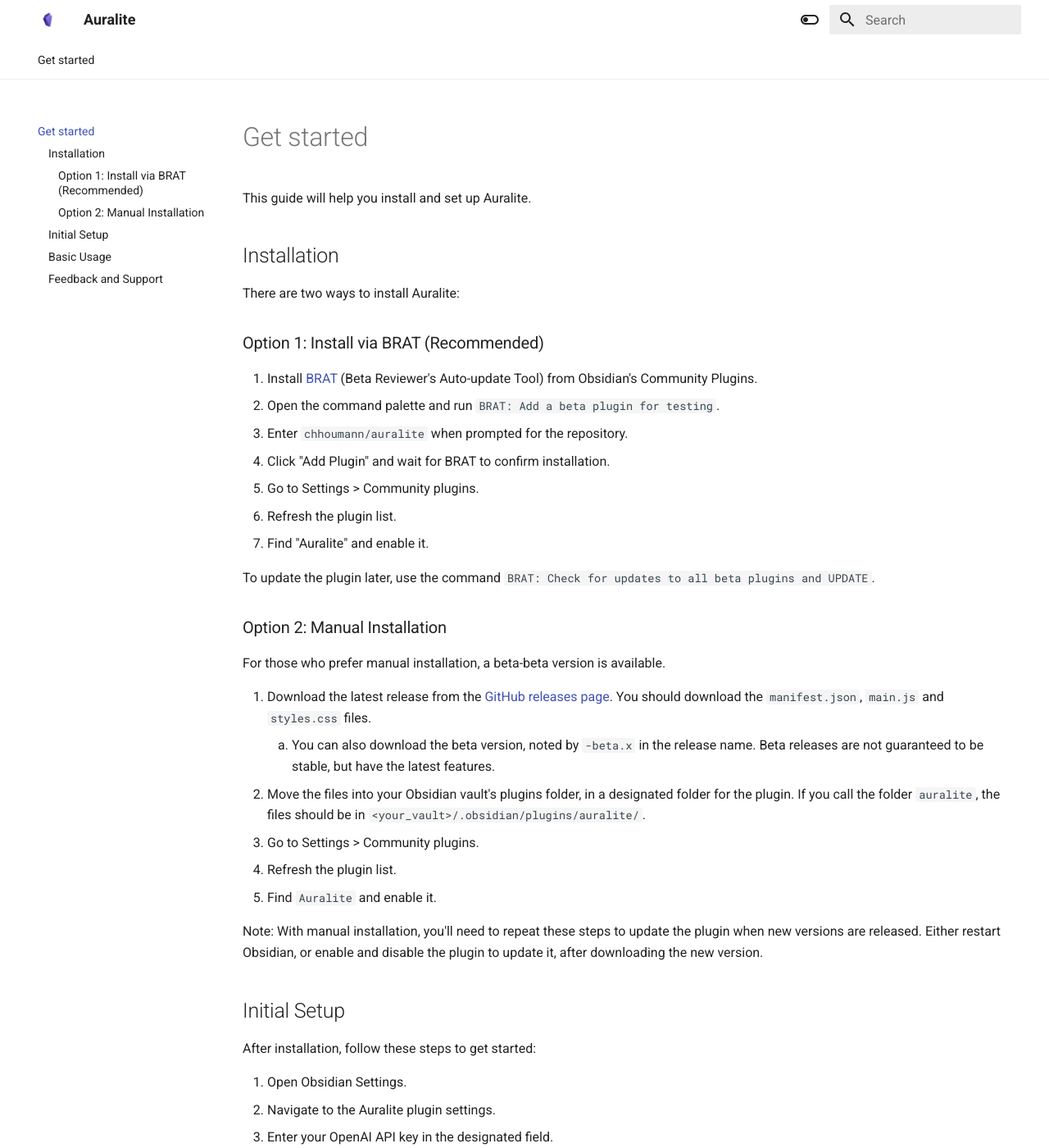
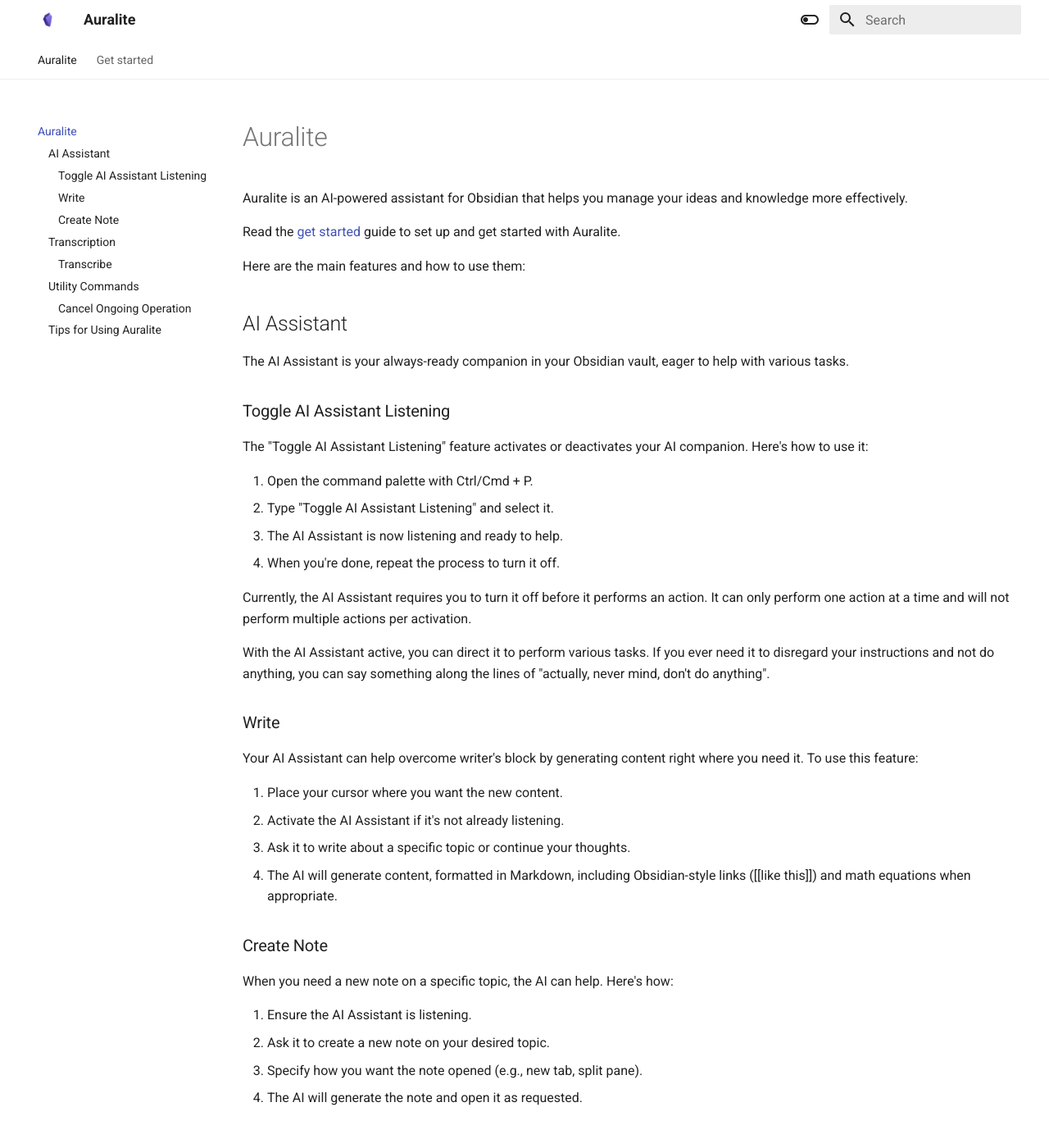
Before and after one commit to chhoumann/auralite, an MkDocs documentation site: the page built from docs/docs/index.md, in a window 1280 px wide and 1400 px high. Shown: the whole window at 82% size. Built offline with MkDocs 1.6.1 and Material for MkDocs 9.7.7, drawn with Linux system fonts in a browser that asks for light colours; some of the changed text lies outside the part shown.

Commit message:
docs: features on homepage

```diff
--- /dev/null
+++ b/docs/docs/get-started.md
@@ -0,0 +1,56 @@
+# Get started
+
+This guide will help you install and set up Auralite.
+
+## Installation
+
+There are two ways to install Auralite:
+
+### Option 1: Install via BRAT (Recommended)
+
+1. Install [BRAT](https://tfthacker.com/brat-quick-guide) (Beta Reviewer's Auto-update Tool) from Obsidian's Community Plugins.
+2. Open the command palette and run `BRAT: Add a beta plugin for testing`.
+3. Enter `chhoumann/auralite` when prompted for the repository.
+4. Click "Add Plugin" and wait for BRAT to confirm installation.
+5. Go to Settings > Community plugins.
+6. Refresh the plugin list.
+7. Find "Auralite" and enable it.
+
+To update the plugin later, use the command `BRAT: Check for updates to all beta plugins and UPDATE`.
+
+### Option 2: Manual Installation
+
+For those who prefer manual installation, a beta-beta version is available.
+
+1. Download the latest release from the [GitHub releases page](https://github.com/chhoumann/auralite/releases). You should download the `manifest.json`, `main.js` and `styles.css` files.
+    1. You can also download the beta version, noted by `-beta.x` in the release name. Beta releases are not guaranteed to be stable, but have the latest features.
+2. Move the files into your Obsidian vault's plugins folder, in a designated folder for the plugin. If you call the folder `auralite`, the files should be in `<your_vault>/.obsidian/plugins/auralite/`.
+3. Go to Settings > Community plugins.
+4. Refresh the plugin list.
+5. Find `Auralite` and enable it.
+
+Note: With manual installation, you'll need to repeat these steps to update the plugin when new versions are released.
+Either restart Obsidian, or enable and disable the plugin to update it, after downloading the new version.
+
+
+## Initial Setup
+
+After installation, follow these steps to get started:
+
+1. Open Obsidian Settings.
+2. Navigate to the Auralite plugin settings.
+3. Enter your OpenAI API key in the designated field.
+
+## Basic Usage
+
+While detailed usage instructions are still in development, here are some key features:
+
+- Create new notes using voice commands
+- Transcribe your speech (with formatting)
+- Write directly to the current note using voice input
+
+## Feedback and Support
+
+As Auralite is in early beta, your feedback is valuable. If you encounter any issues or have ideas for improvement, please let me know.
+
+Either open an issue on the [GitHub repository](https://github.com/chhoumann/auralite) or contact me on [Twitter](https://twitter.com/chrisbbh).
--- a/docs/docs/index.md
+++ b/docs/docs/index.md
@@ -1,56 +1,76 @@
-# Get started
+# Auralite
 
-This guide will help you install and set up Auralite.
+Auralite is an AI-powered assistant for Obsidian that helps you manage your ideas and knowledge more effectively.
 
-## Installation
+Read the [get started](get-started.md) guide to set up and get started with Auralite.
 
-There are two ways to install Auralite:
+Here are the main features and how to use them:
 
-### Option 1: Install via BRAT (Recommended)
+## AI Assistant
 
-1. Install [BRAT](https://tfthacker.com/brat-quick-guide) (Beta Reviewer's Auto-update Tool) from Obsidian's Community Plugins.
-2. Open the command palette and run `BRAT: Add a beta plugin for testing`.
-3. Enter `chhoumann/auralite` when prompted for the repository.
-4. Click "Add Plugin" and wait for BRAT to confirm installation.
-5. Go to Settings > Community plugins.
-6. Refresh the plugin list.
-7. Find "Auralite" and enable it.
+The AI Assistant is your always-ready companion in your Obsidian vault, eager to help with various tasks.
 
-To update the plugin later, use the command `BRAT: Check for updates to all beta plugins and UPDATE`.
+### Toggle AI Assistant Listening
 
-### Option 2: Manual Installation
+The "Toggle AI Assistant Listening" feature activates or deactivates your AI companion. Here's how to use it:
 
-For those who prefer manual installation, a beta-beta version is available.
+1. Open the command palette with Ctrl/Cmd + P.
+2. Type "Toggle AI Assistant Listening" and select it.
+3. The AI Assistant is now listening and ready to help.
+4. When you're done, repeat the process to turn it off.
 
-1. Download the latest release from the [GitHub releases page](https://github.com/chhoumann/auralite/releases). You should download the `manifest.json`, `main.js` and `styles.css` files.
-    1. You can also download the beta version, noted by `-beta.x` in the release name. Beta releases are not guaranteed to be stable, but have the latest features.
-2. Move the files into your Obsidian vault's plugins folder, in a designated folder for the plugin. If you call the folder `auralite`, the files should be in `<your_vault>/.obsidian/plugins/auralite/`.
-3. Go to Settings > Community plugins.
-4. Refresh the plugin list.
-5. Find `Auralite` and enable it.
+Currently, the AI Assistant requires you to turn it off before it performs an action.
+It can only perform one action at a time and will not perform multiple actions per activation.
 
-Note: With manual installation, you'll need to repeat these steps to update the plugin when new versions are released.
-Either restart Obsidian, or enable and disable the plugin to update it, after downloading the new version.
+With the AI Assistant active, you can direct it to perform various tasks.
+If you ever need it to disregard your instructions and not do anything, you can say something along the lines of "actually, never mind, don't do anything".
 
+### Write
 
-## Initial Setup
+Your AI Assistant can help overcome writer's block by generating content right where you need it. To use this feature:
 
-After installation, follow these steps to get started:
+1. Place your cursor where you want the new content.
+2. Activate the AI Assistant if it's not already listening.
+3. Ask it to write about a specific topic or continue your thoughts.
+4. The AI will generate content, formatted in Markdown, including Obsidian-style links ([[like this]]) and math equations when appropriate.
 
-1. Open Obsidian Settings.
-2. Navigate to the Auralite plugin settings.
-3. Enter your OpenAI API key in the designated field.
+### Create Note
 
-## Basic Usage
+When you need a new note on a specific topic, the AI can help. Here's how:
 
-While detailed usage instructions are still in development, here are some key features:
+1. Ensure the AI Assistant is listening.
+2. Ask it to create a new note on your desired topic.
+3. Specify how you want the note opened (e.g., new tab, split pane).
+4. The AI will generate the note and open it as requested.
 
-- Create new notes using voice commands
-- Transcribe your speech (with formatting)
-- Write directly to the current note using voice input
+## Transcription
 
-## Feedback and Support
+Auralite can help you transform raw transcriptions into well-formatted text.
 
-As Auralite is in early beta, your feedback is valuable. If you encounter any issues or have ideas for improvement, please let me know.
+### Transcribe
 
-Either open an issue on the [GitHub repository](https://github.com/chhoumann/auralite) or contact me on [Twitter](https://twitter.com/chrisbbh).
+To use the transcribe feature:
+
+1. Open the command palette and select "Transcribe".
+2. Provide your raw transcription to the AI.
+3. The AI will format the transcription for better readability.
+4. The formatted result will appear at your cursor's location.
+
+## Utility Commands
+
+### Cancel Ongoing Operation
+
+If you need to stop an AI task in progress:
+
+1. Open the command palette.
+2. Select "Cancel Ongoing Operation".
+3. The current AI task will immediately stop.
+
+## Tips for Using Auralite
+
+1. **Be specific**: When asking the AI to write or create notes, provide clear instructions for best results.
+2. **Experiment**: Try different ways of interacting with the AI to find what works best for your workflow.
+3. **Use Markdown**: Remember that the AI understands and uses Markdown, so you can ask for formatted content, lists, headers, etc.
+4. **Math and Equations**: For complex math, ask the AI to use LaTeX syntax between $$ symbols.
+
+Enjoy using Auralite to enhance your Obsidian experience!
```
